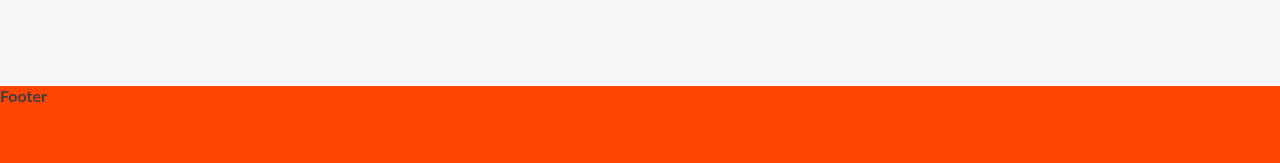
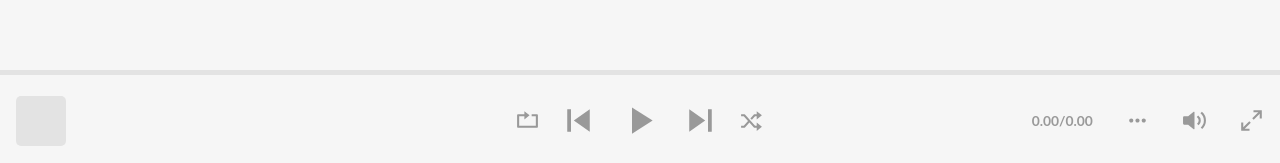
Before and after one commit to ashwat07/React-JioSaavn-Clone, a React (Create React App) app: page / in a window 1280 px wide. Shown: the part 634-797 px from the top of the page. Built offline with nearby package versions, Linux system fonts and the light colour scheme.

Commit message:
footer changes

```diff
--- a/package.json
+++ b/package.json
@@ -10,7 +10,7 @@
     "json-server": "^0.16.1",
     "react": "^16.13.1",
     "react-dom": "^16.13.1",
-    "react-icons": "^3.10.0",
+    "react-icons": "^3.11.0",
     "react-scripts": "3.4.1",
     "styled-components": "^5.1.1",
     "uuid": "^8.3.1"
--- /dev/null
+++ b/src/components/Footer/footercenter.js
@@ -0,0 +1,47 @@
+import React from "react";
+import styled from "styled-components";
+import { BiRepeat } from "react-icons/bi";
+import { BiShuffle } from "react-icons/bi";
+import { MdSkipPrevious, MdSkipNext, MdPlayArrow } from "react-icons/md";
+
+const Wrapper = styled.div`
+  flex: 0 0 33.33%;
+  display: flex;
+  justify-content: center;
+  align-items: center;
+
+  & > * {
+    margin: 0.5rem;
+    opacity: 0.5;
+  }
+
+  &:not(:first-child),
+  &:not(:last-child) {
+    font-size: 45px;
+  }
+`;
+const Prev = styled(MdSkipPrevious)``;
+
+const Next = styled(MdSkipNext)``;
+const Repeat = styled(BiRepeat)`
+  font-size: 25px;
+`;
+const Play = styled(MdPlayArrow)``;
+
+const Shuffle = styled(BiShuffle)`
+  font-size: 25px;
+`;
+
+function FooterCenter() {
+  return (
+    <Wrapper>
+      <Repeat />
+      <Prev />
+      <Play />
+      <Next />
+      <Shuffle />
+    </Wrapper>
+  );
+}
+
+export default FooterCenter;
--- /dev/null
+++ b/src/components/Footer/footerend.js
@@ -0,0 +1,41 @@
+import React from "react";
+import { BiDotsHorizontalRounded } from "react-icons/bi";
+import styled from "styled-components";
+import { RiVolumeUpFill } from "react-icons/ri";
+import { CgArrowsExpandRight } from "react-icons/cg";
+
+const Wrapper = styled.div`
+  flex: 0 0 33.33%;
+  display: flex;
+  justify-content: flex-end;
+  align-items: center;
+
+  & > * {
+    margin: 1rem;
+    opacity: 0.5;
+  }
+
+  &:not(:first-child) {
+    font-size: 25px;
+  }
+`;
+
+const Time = styled.span`
+  font-size: 0.866rem;
+`;
+const Horz = styled(BiDotsHorizontalRounded)``;
+const Volume = styled(RiVolumeUpFill)``;
+const FullScreen = styled(CgArrowsExpandRight)``;
+
+function FooterEnd() {
+  return (
+    <Wrapper>
+      <Time>0.00/0.00</Time>
+      <Horz />
+      <Volume />
+      <FullScreen />
+    </Wrapper>
+  );
+}
+
+export default FooterEnd;
--- /dev/null
+++ b/src/components/Footer/footerstart.js
@@ -0,0 +1,26 @@
+import React from "react";
+import styled from "styled-components";
+
+const Wrapper = styled.div`
+  flex: 0 0 33.33%;
+  display: flex;
+  align-items: center;
+`;
+
+const ThumbNail = styled.div`
+  height: 50px;
+  width: 50px;
+  border-radius: 5px;
+  background: #e3e3e3;
+  margin-left: 1rem;
+`;
+
+function FooterStart() {
+  return (
+    <Wrapper>
+      <ThumbNail />
+    </Wrapper>
+  );
+}
+
+export default FooterStart;
--- a/src/components/Footer/index.js
+++ b/src/components/Footer/index.js
@@ -1,18 +1,29 @@
 import React from "react";
 import styled from "styled-components";
+import FooterCenter from "./footercenter";
+import FooterEnd from "./footerend";
+import FooterStart from "./footerstart";
 
-const FooterWrapper = styled.div`
+const FooterWrapper = styled.aside`
+  display: flex;
   width: 100%;
-  height: 10vh;
-  background: orangered;
+  height: 12vh;
+  background: #f6f6f6;
   position: fixed;
   bottom: 0;
   left: 0;
   z-index: 99999;
+  border-top: 5px solid #e3e3e3;
 `;
 
 function Footer() {
-  return <FooterWrapper>Footer</FooterWrapper>;
+  return (
+    <FooterWrapper>
+      <FooterStart />
+      <FooterCenter />
+      <FooterEnd />
+    </FooterWrapper>
+  );
 }
 
 export default Footer;
```
Also changed, not shown: 1 other file (tests, documents, lock files or other folders).
